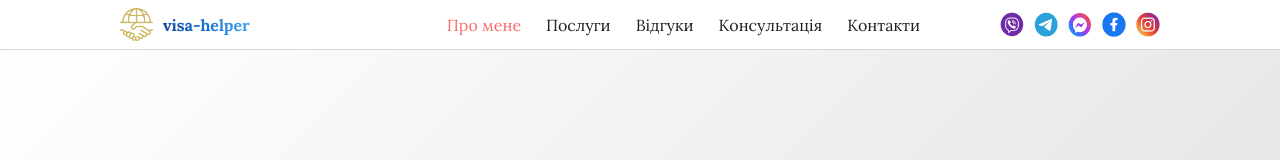
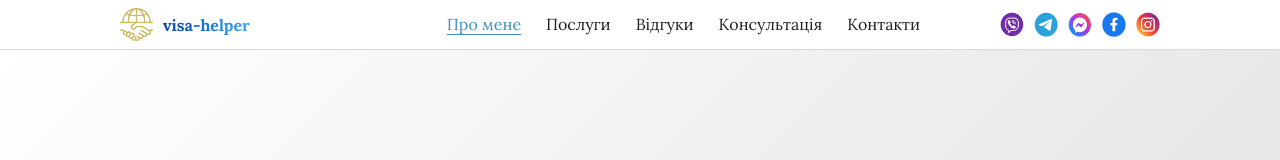
Before and after one commit to Korneliia08/visaHelper, a React (Vite) app: page / in a window 1280 px wide. In both pictures the pointer is over the link "Про мене". Shown: the top 160 px of the page. Built offline with nearby package versions, Linux system fonts and the light colour scheme.

Commit message:
font family and icon hands

```diff
--- a/src/view/layots/TopNav/TopNav.module.scss
+++ b/src/view/layots/TopNav/TopNav.module.scss
@@ -51,7 +51,8 @@
 
         &:hover {
           cursor: pointer;
-          color: #fb6b6b;
+          color: #3f92ba;
+          border-bottom: 1px solid #3f92ba;
         }
       }
     }
```
